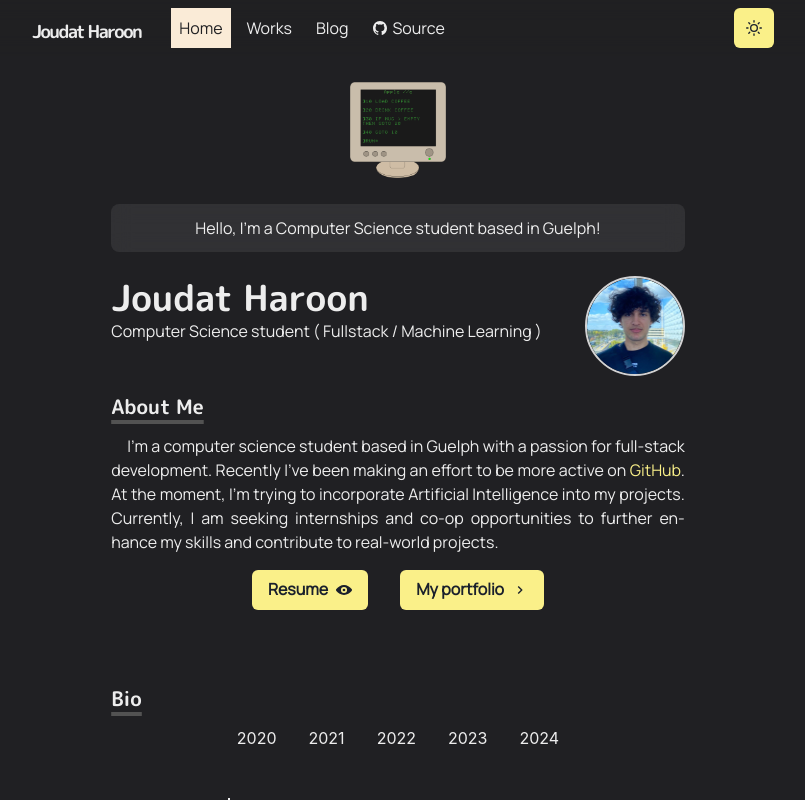
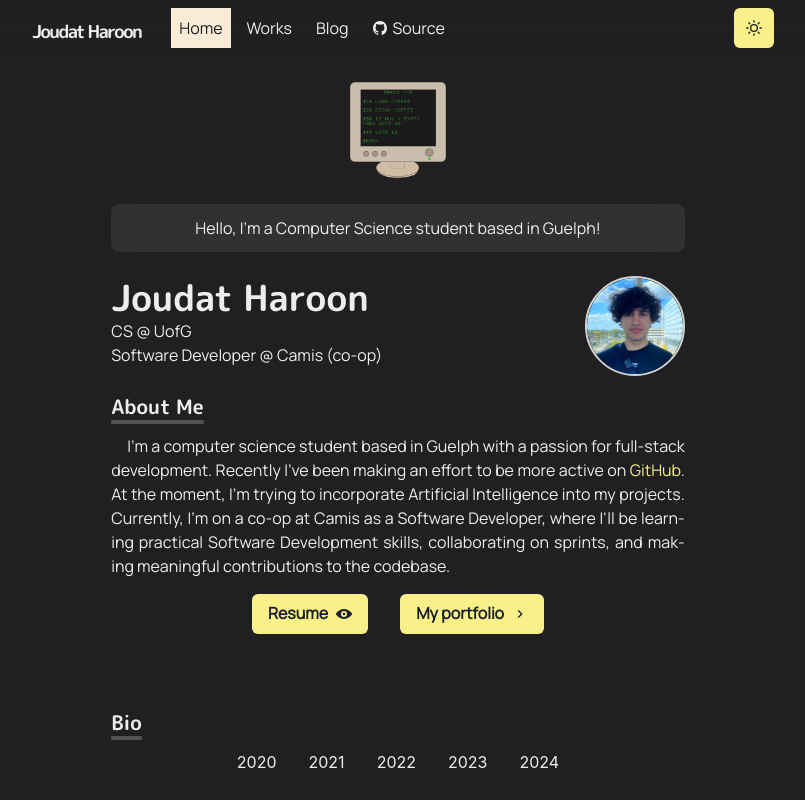
Before and after one commit to joutad/web-portfolio-0, a Next.js app: page / in a window 1280 px wide. Shown: the top 800 px of the page, without its empty margins (242-1047 px from the left). Built offline with nearby package versions, Linux system fonts and the light colour scheme.

Commit message:
updated About Me and current titles

```diff
--- a/pages/index.jsx
+++ b/pages/index.jsx
@@ -45,7 +45,8 @@ const Home = () => (
           <Heading as="h2" variant="page-title">
             Joudat Haroon
           </Heading>
-          <p style={{fontFamily: 'Manrope'}}>Computer Science student ( Fullstack / Machine Learning )</p>
+          <p style={{fontFamily: 'Manrope'}}>CS @ UofG</p>
+          <p style={{fontFamily: 'Manrope'}}>Software Developer @ Camis (co-op)</p>
         </Box>
         <Box
           flexShrink={0}
@@ -83,8 +84,8 @@ const Home = () => (
           passion for full-stack development. Recently I&apos;ve been making
           an effort to be more active on <Link href='https://github.com/joutad'>GitHub</Link>.
           At the moment, I&apos;m trying to incorporate Artificial Intelligence into my projects.
-          Currently, I am seeking internships and co-op opportunities to
-          further enhance my skills and contribute to real-world projects.
+          Currently, I&apos;m on a co-op at Camis as a Software Developer, where I&apos;ll be learning practical
+          Software Development skills, collaborating on sprints, and making meaningful contributions to the codebase.
         </Paragraph>
         <Center fontFamily={'Manrope'}>
           <Box align="center" mx={4} my={4} style={{display: 'inline'}}>
```
